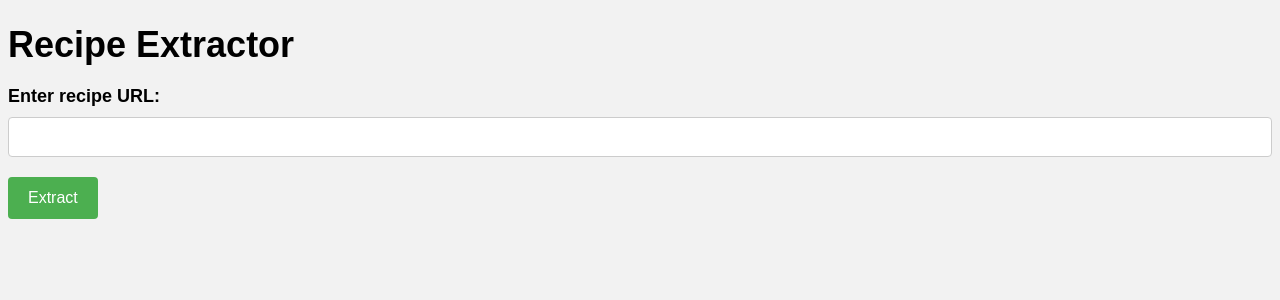
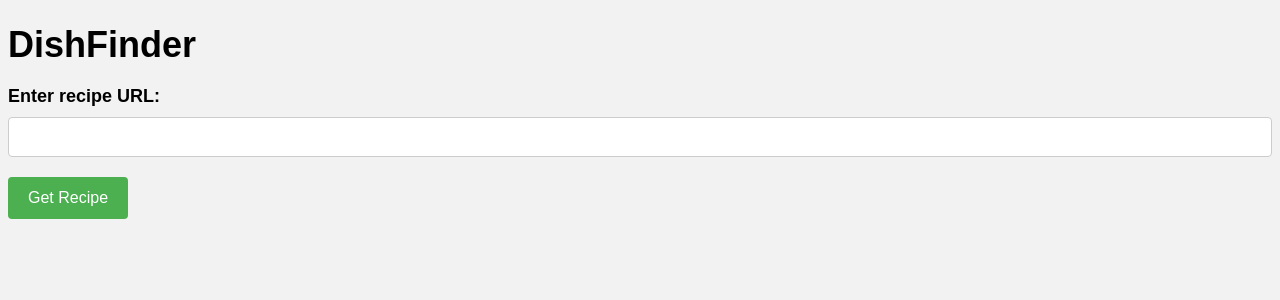
Before and after one commit to DishSwapp-App/DishFinder, a Flask app: page / in a window 1280 px wide. Shown: the top 300 px of the page. Run offline with Flask 2, Linux system fonts and the light colour scheme.

Commit message:
Update index.html

```diff
--- a/templates/index.html
+++ b/templates/index.html
@@ -1,15 +1,15 @@
 <!DOCTYPE html>
 <html>
   <head>
-    <title>Recipe Extractor</title>
-    <link rel="stylesheet" type="text/css" href="../static/style.css">
+    <title>DishFinder</title>
+    <link rel="stylesheet" type="text/css" href="../static/style.css" />
   </head>
   <body>
-    <h1>Recipe Extractor</h1>
+    <h1>DishFinder</h1>
     <form method="POST" action="/">
       <label for="url">Enter recipe URL:</label>
-      <input type="text" id="url" name="url" required>
-      <button type="submit">Extract</button>
+      <input type="text" id="url" name="url" required />
+      <button type="submit">Get Recipe</button>
     </form>
     {% if ingredients and directions %}
     <h2>Ingredients:</h2>
@@ -30,7 +30,8 @@
       function copyToClipboard() {
         var ingredients = document.getElementById("ingredients").innerText;
         var directions = document.getElementById("directions").innerText;
-        var text = "Ingredients:\n" + ingredients + "\n\nDirections:\n" + directions;
+        var text =
+          "Ingredients:\n" + ingredients + "\n\nDirections:\n" + directions;
         navigator.clipboard.writeText(text);
       }
     </script>
```
Lines whose indentation alone changed are shown as unchanged.
